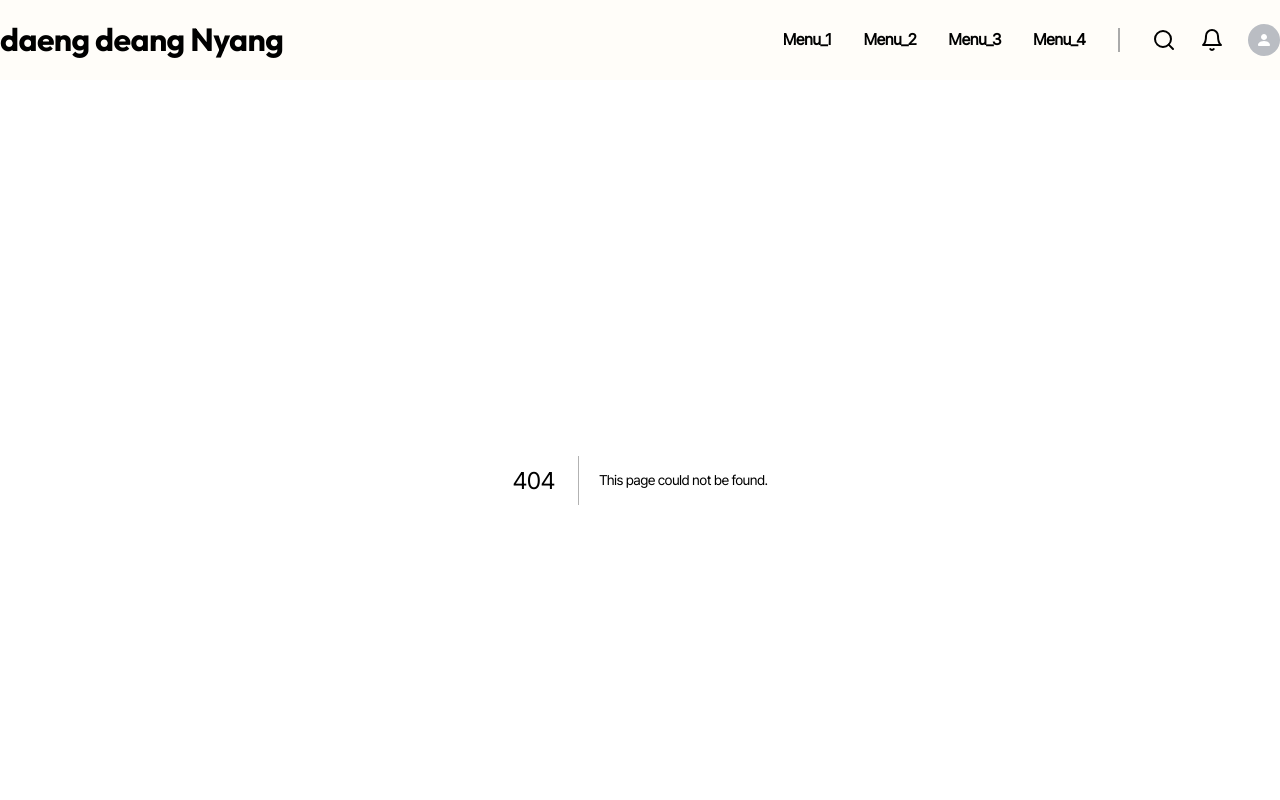
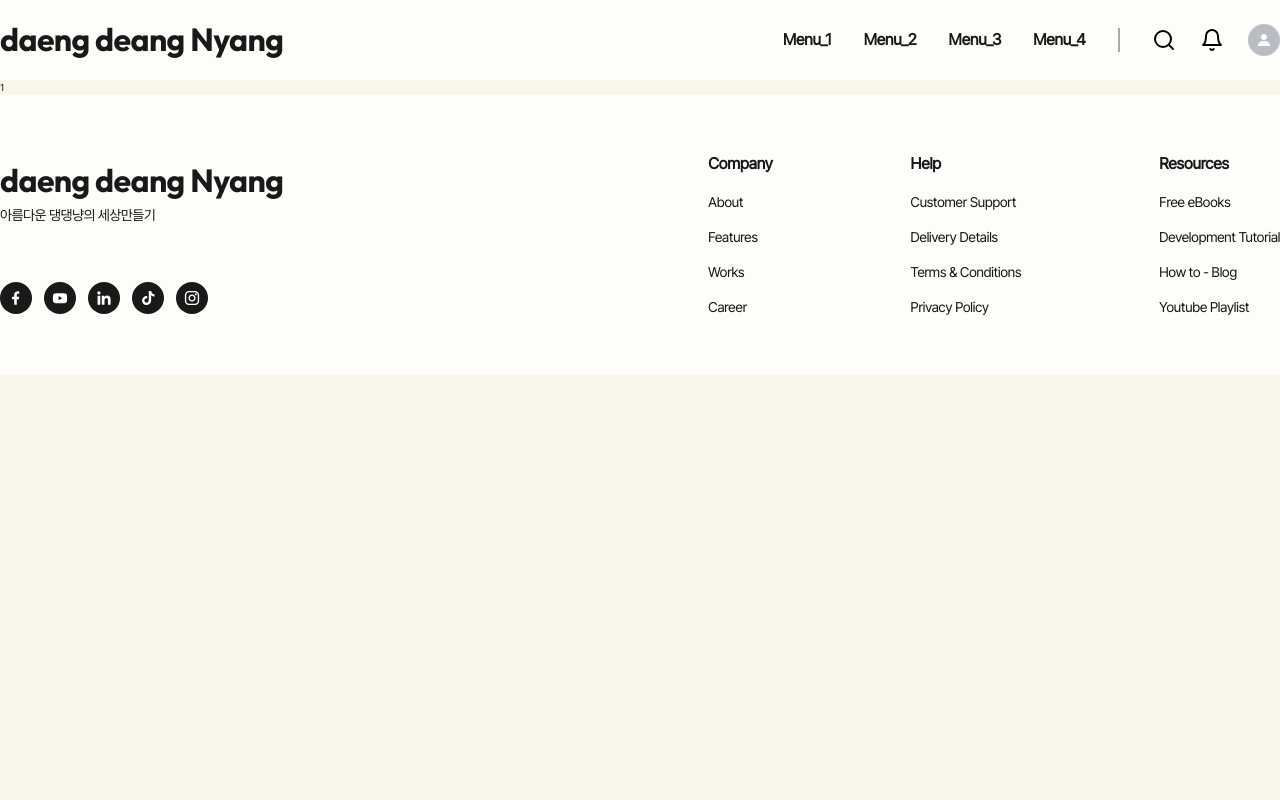
Before and after one commit to LeeDongTak/daeng-daeng-nyang, a Next.js app: page /pet/1 in a window 1280 px wide. Before the commit this address had no page. Shown: the top 800 px of the page. Built offline with nearby package versions, Linux system fonts and the light colour scheme.

Commit message:
🎉  펫등록 페이지 생성 #5

```diff
--- /dev/null
+++ b/src/pages/pet/[regist].tsx
@@ -0,0 +1,9 @@
+import { useRouter } from 'next/router';
+
+const PetRegistPage = () => {
+  const { query } = useRouter();
+
+  return <div>{query.regist}</div>;
+};
+
+export default PetRegistPage;
```
